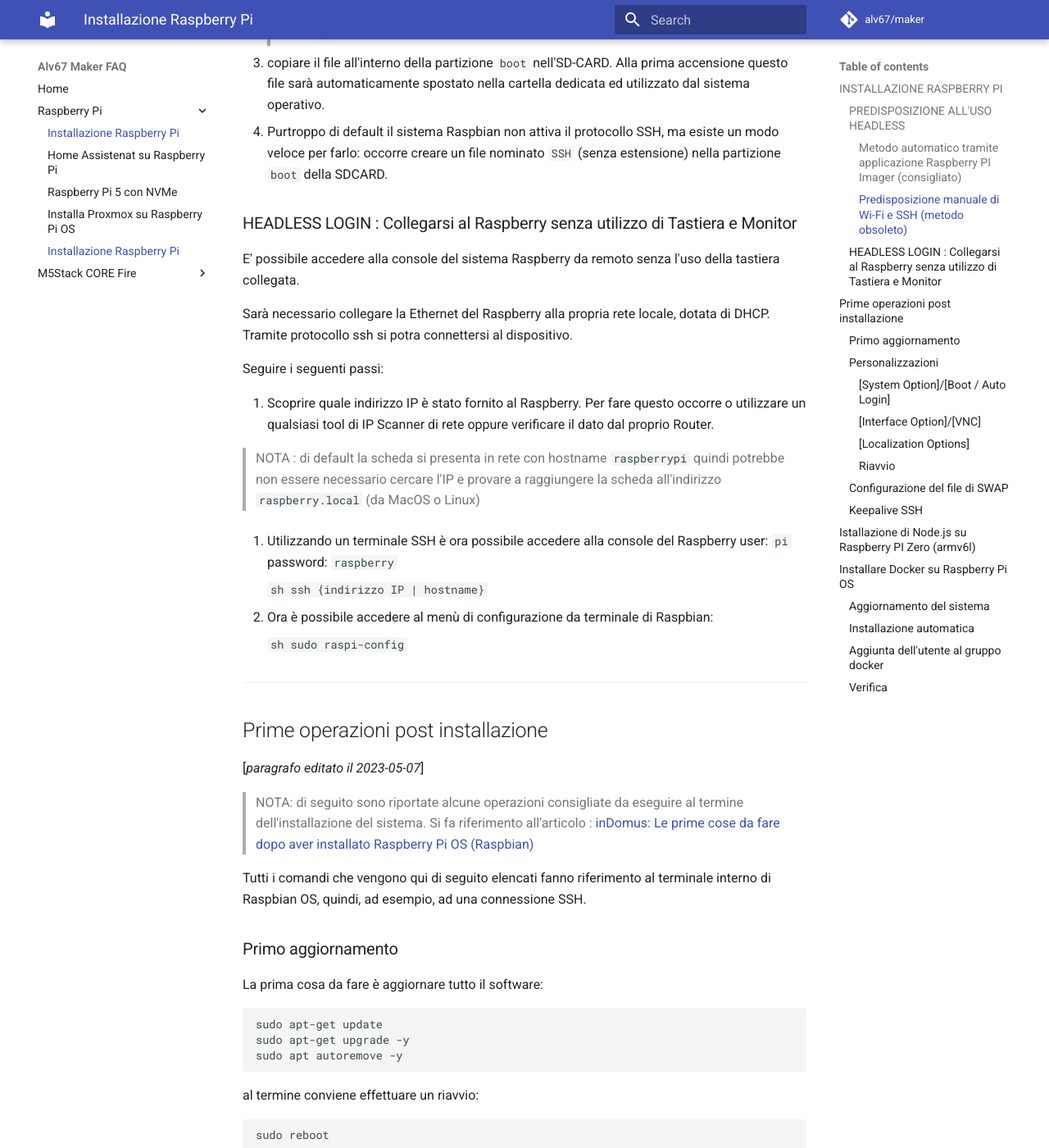
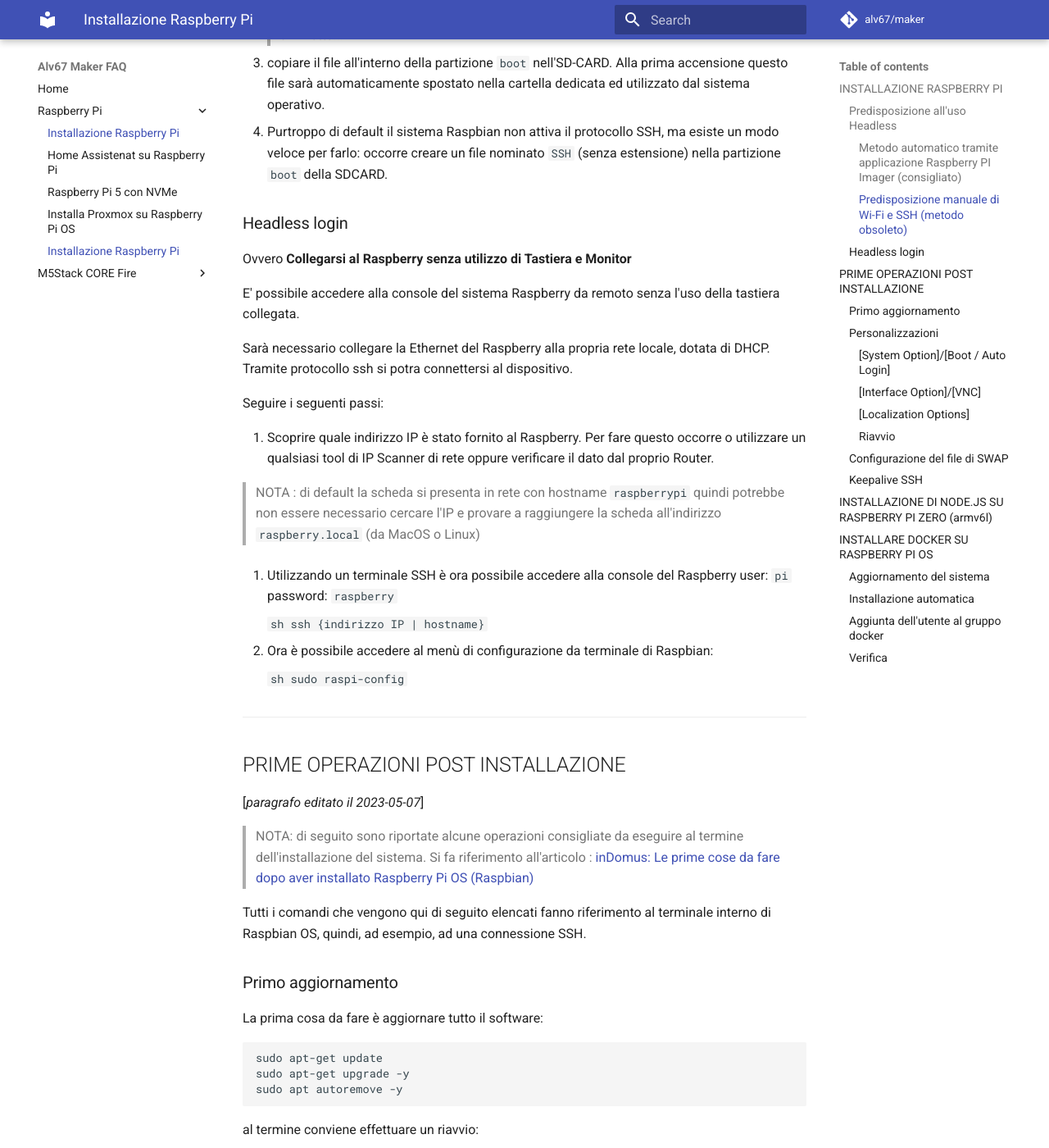
Before and after one commit to novice-handbooks/maker, an MkDocs documentation site: the page built from doc/RaspberryPI.md, in a window 1280 px wide and 1400 px high, scrolled down 2440 px. Shown: the whole window at 82% size. Built offline with MkDocs 1.6.1 and Material for MkDocs 9.7.7, drawn with Linux system fonts in a browser that asks for light colours; comment, search, counter and statistics services are not loaded; some of the changed text lies outside the part shown.

Commit message:
Aggiornato titolazione paragrafi

```diff
--- a/doc/RaspberryPI.md
+++ b/doc/RaspberryPI.md
@@ -14,7 +14,7 @@
 
 A questo punto è possibile collegare un monitor e una tastiera per poter utilizzare il sistema operativo.
 
-### PREDISPOSIZIONE ALL'USO HEADLESS
+### Predisposizione all'uso Headless
 
 Nel caso non si voglia, o non si possa, utilizzare tastiera, mouse e monitor, è possibile effettuare una configurazione
 della connessione Wi-Fi seguendo una delle procedure seguenti.
@@ -74,7 +74,9 @@
 4. Purtroppo di default il sistema Raspbian non attiva il protocollo SSH, ma esiste un modo veloce per farlo:
    occorre creare un file nominato `SSH` (senza estensione) nella partizione `boot` della SDCARD.
 
-### HEADLESS LOGIN : Collegarsi al Raspberry senza utilizzo di Tastiera e Monitor
+### Headless login
+
+Ovvero **Collegarsi al Raspberry senza utilizzo di Tastiera e Monitor**
 
 E' possibile accedere alla console del sistema Raspberry da remoto senza l'uso della tastiera collegata.
 
@@ -104,7 +106,7 @@
 
 ---
 
-## Prime operazioni post installazione
+## PRIME OPERAZIONI POST INSTALLAZIONE
 
 [_paragrafo editato il 2023-05-07_]
 
@@ -145,17 +147,17 @@
 
 Di seguito viene riportata la lista delle configurazioni consigliate:
 
-#### **[System Option]/[Boot / Auto Login]**
+#### [System Option]/[Boot / Auto Login]
 
 Selezionare la modalità di avvio del sistema: si consiglia la voce: **`Console`**
 
-#### **[Interface Option]/[VNC]**
+#### [Interface Option]/[VNC]
 
 E' fortemente consigliato abilitare i servizi SSH e VNC.
 Sicuramente SSH è già abilitato se si è seguita la procedura di installazione proposta.
 Il servizio VNC si abilita con la voce di menù qui definita.
 
-#### **[Localization Options]**
+#### [Localization Options]
 
 Qui è possibile personalizzare la localizzazione in lingua del prodotto.
 Se non fatto durante l'installazione è qui possibile configurare il
@@ -233,7 +235,7 @@
 
 ---
 
-## Istallazione di Node.js su Raspberry PI Zero (armv6l)
+## INSTALLAZIONE DI NODE.JS SU RASPBERRY PI ZERO (armv6l)
 
 Purtroppo i build ufficiali delle ultime versioni di Node.js non sono compilati per la piattaforma
 hardware ARM v6 utilizzata su Raspberry PI zero.
@@ -304,7 +306,7 @@
 
 ---
 
-## Installare Docker su Raspberry Pi OS
+## INSTALLARE DOCKER SU RASPBERRY PI OS
 
 [_paragrafo editato il 2023-05-07_]
 
```
